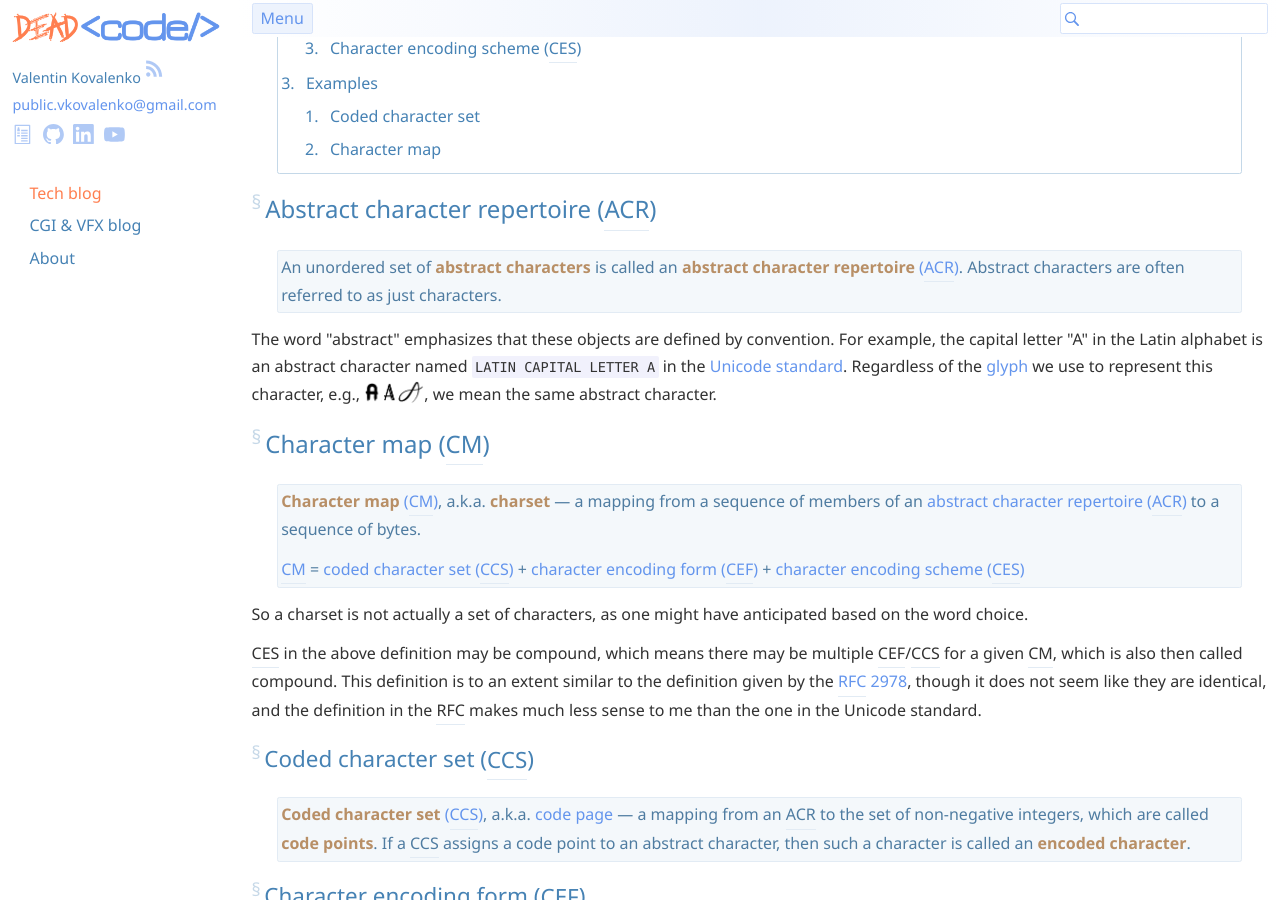
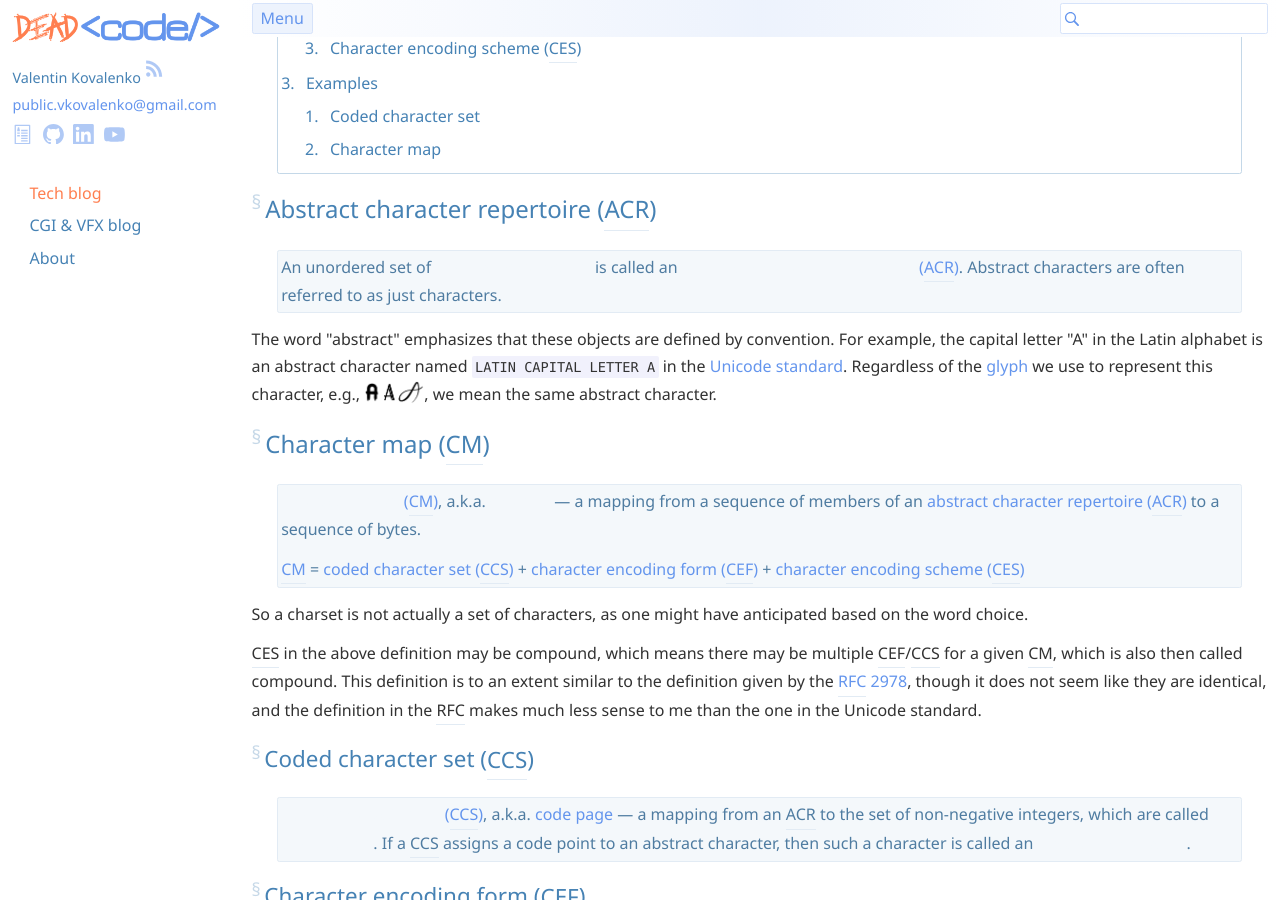
Before and after one commit to stIncMale/stincmale.github.io, a Jekyll site: the page built from _posts/2013-01-01-charset-vs-encoding.markdown, in a window 1280 px wide and 900 px high, scrolled down 677 px. Built offline with Jekyll 4.4.1, drawn with Linux system fonts in a browser that asks for light colours.

Commit message:
Fix bold font color inside info blocks

```diff
--- a/_sass/_base.scss
+++ b/_sass/_base.scss
@@ -325,7 +325,7 @@ div.info-block {
   border: $border-widthstyle $info-border-color;
 
   b, strong {
-    color: $quotation-font-color;
+    color: $info-background-color;
   }
 }
 
```
